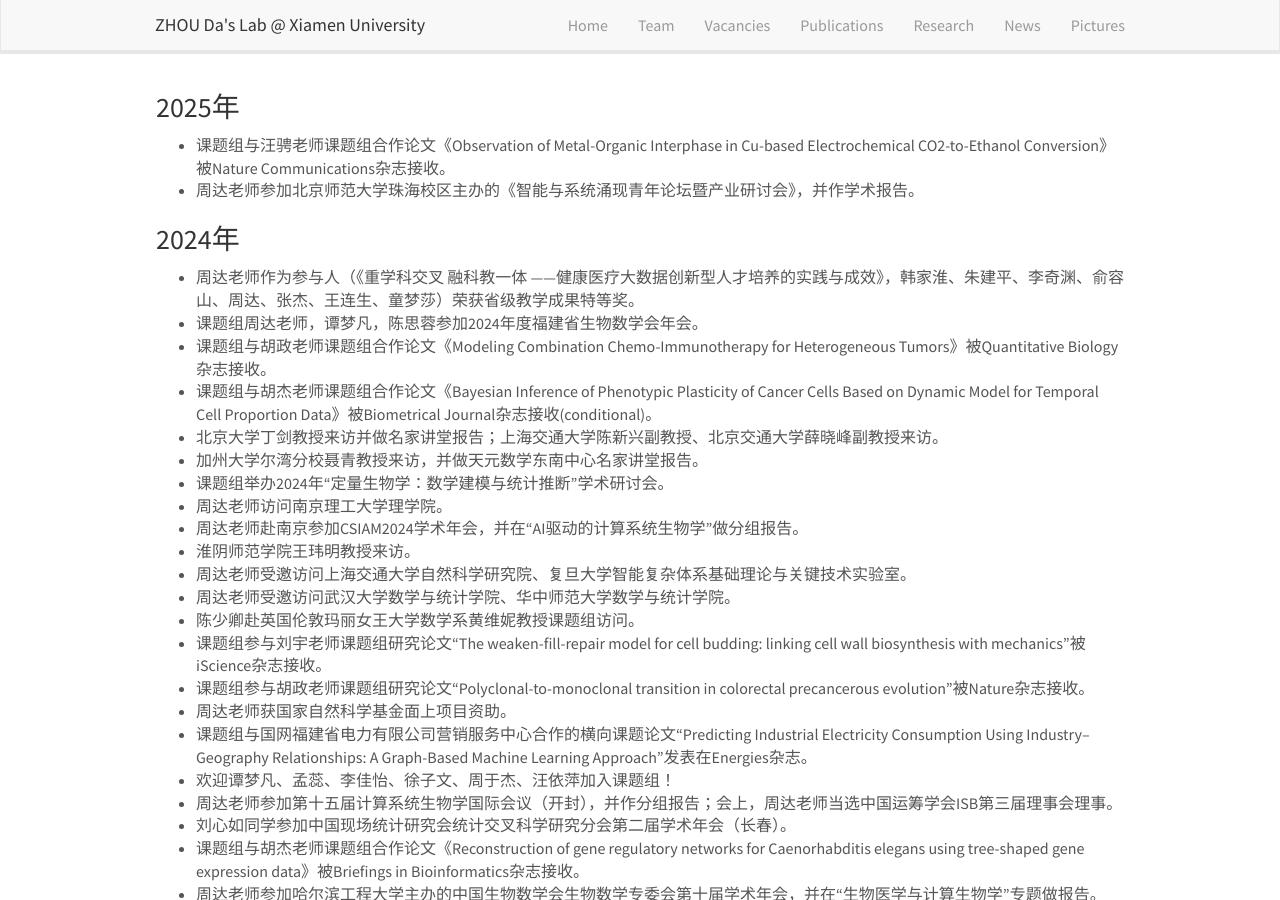
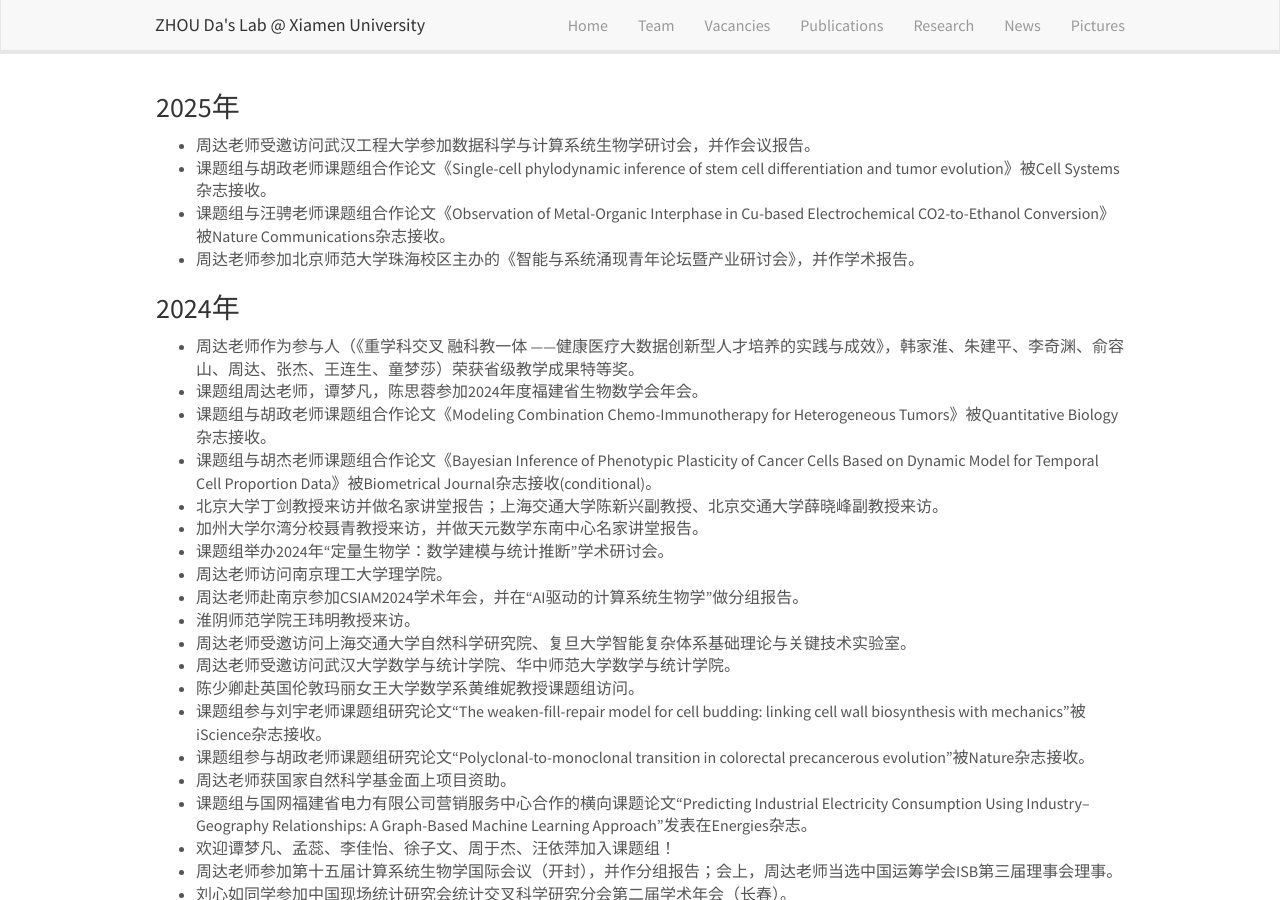
Before and after one commit to ZhouDaLab/zhoudalab.github.io, a Jekyll site: the page built from _pages/news.md, in a window 1280 px wide and 900 px high. Built offline with Jekyll 4.4.1, drawn with Linux system fonts in a browser that asks for light colours; nearby versions of some CDN libraries.

Commit message:
Update news.md

```diff
--- a/_pages/news.md
+++ b/_pages/news.md
@@ -8,6 +8,8 @@ permalink: /news/
 
 ### 2025年
 
+- 周达老师受邀访问武汉工程大学参加数据科学与计算系统生物学研讨会，并作会议报告。
+- 课题组与胡政老师课题组合作论文《Single-cell phylodynamic inference of stem cell differentiation and tumor evolution》被Cell Systems杂志接收。
 - 课题组与汪骋老师课题组合作论文《Observation of Metal-Organic Interphase in Cu-based Electrochemical CO2-to-Ethanol Conversion》被Nature Communications杂志接收。
 - 周达老师参加北京师范大学珠海校区主办的《智能与系统涌现青年论坛暨产业研讨会》，并作学术报告。
 
```
